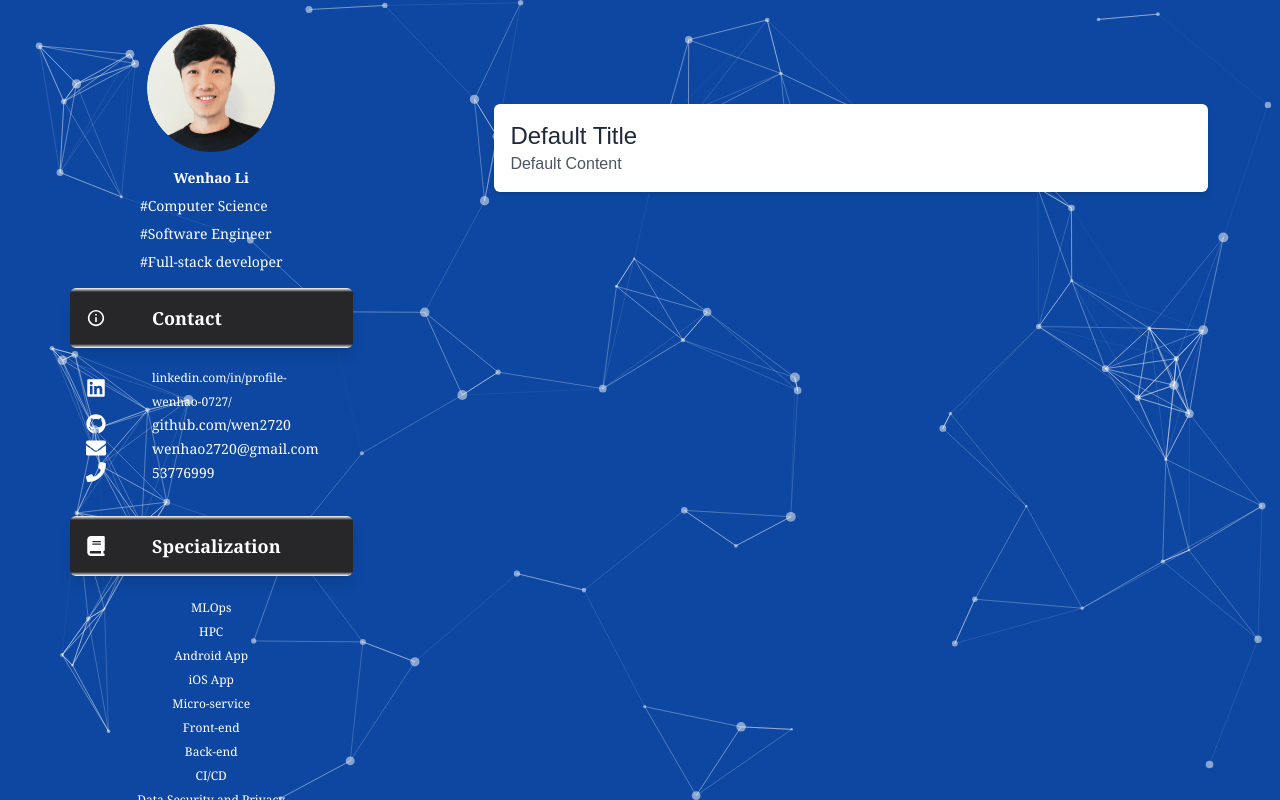
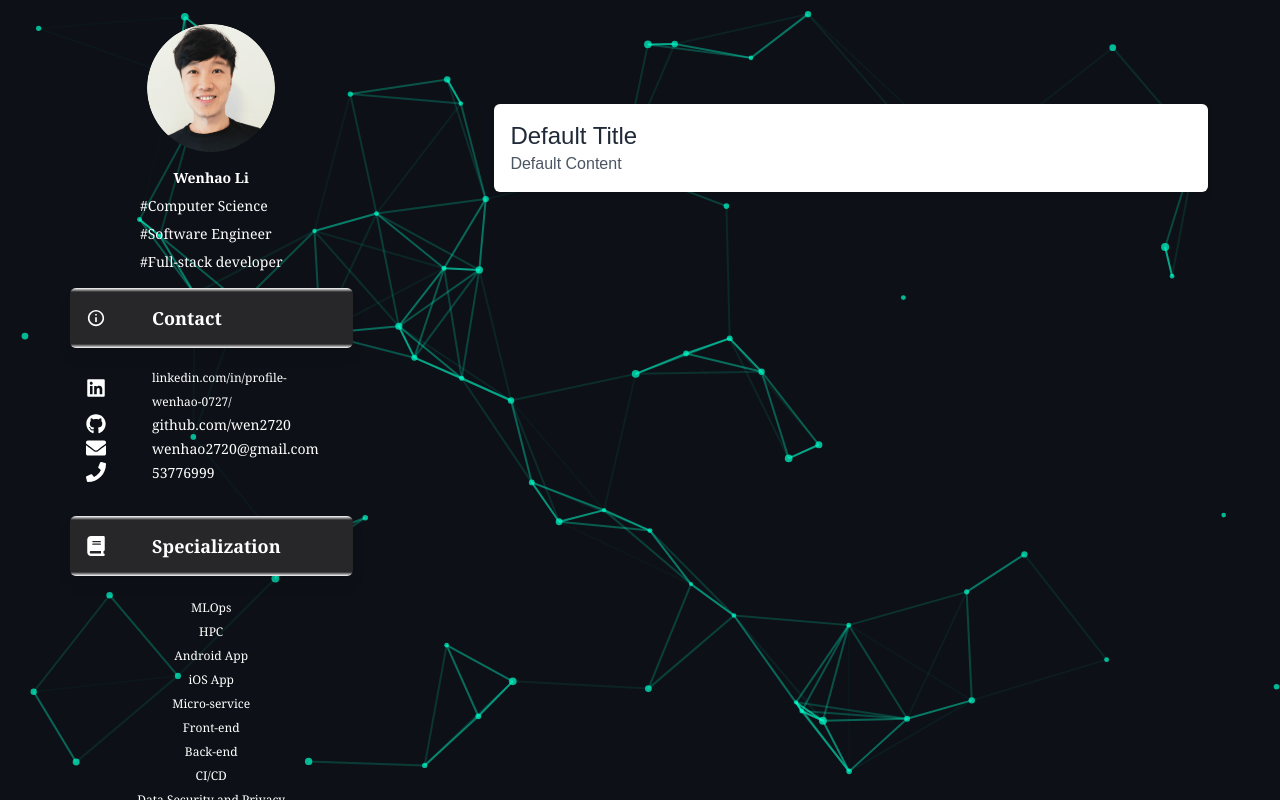
Before and after one commit to wen2720/next.cv, a Next.js app: page / in a window 1280 px wide. Built offline with nearby package versions, Linux system fonts and the light colour scheme.

Commit message:
orgnizing page.tsx

```diff
--- a/components/app/code_skills.tsx
+++ b/components/app/code_skills.tsx
@@ -5,7 +5,7 @@ import { SpecialSkills } from "@/types/ProfileTypes";
 const skills_exp: SpecialSkills = [
 	{
 		icon: FaRegFileCode,
-		id: "Specialization"
+		id: "Programming"
 	},
 	["Python", "Elixir", "Dart", "TypeScript", "C#", "F#", "JavaScript", "HTML", "CSS", "Shell Script", "C++", "Java", "C"]
 ]
--- /dev/null
+++ b/components/app/edge_particles.tsx
@@ -0,0 +1,154 @@
+"use client"
+import { useEffect, useState } from "react";
+import Particles, { initParticlesEngine } from "@tsparticles/react";
+import type { ISourceOptions } from "@tsparticles/engine";
+import { loadFull } from "tsparticles";
+import { loadPolygonMaskPlugin } from "@tsparticles/plugin-polygon-mask"
+
+const EdgeParticles = () => {
+	const [ init, setInit ] = useState(false);
+  useEffect(() => {
+		initParticlesEngine(async (engine) => {
+				await loadFull(engine);
+				await loadPolygonMaskPlugin(engine);
+		}).then(() => {
+				setInit(true);
+		});
+}, []);
+	const options = {
+    name: "Polygon Mask",
+    interactivity: {
+      events: {
+        onClick: {
+          enable: false,
+          mode: "push"
+        },
+        onDiv: {
+          elementId: "repulse-div",
+          enable: false,
+          mode: "repulse"
+        },
+        onHover: {
+          enable: true,
+          mode: "bubble",
+          parallax: {
+            enable: false,
+            force: 2,
+            smooth: 10
+          }
+        }
+      },
+      modes: {
+        bubble: {
+          distance: 40,
+          duration: 2,
+          opacity: 8,
+          size: 6
+        },
+        connect: {
+          distance: 80,
+          links: {
+            opacity: 0.5
+          },
+          radius: 60
+        },
+        grab: {
+          distance: 400,
+          links: {
+            opacity: 1
+          }
+        },
+        push: {
+          quantity: 4
+        },
+        remove: {
+          quantity: 2
+        },
+        repulse: {
+          distance: 200,
+          duration: 0.4
+        },
+        slow: {
+          active: false,
+          radius: 0,
+          factor: 1
+        }
+      }
+    },
+    particles: {
+      color: {
+        value: "#ffffff"
+      },
+      links: {
+        blink: false,
+        color: "#ffffff",
+        consent: false,
+        distance: 30,
+        enable: true,
+        opacity: 0.4,
+        width: 1
+      },
+      move: {
+        enable: true,
+        outModes: "bounce",
+        speed: 1
+      },
+      number: {
+        limit: 0,
+        value: 800
+      },
+      opacity: {
+        animation: {
+          enable: true,
+          speed: 2,
+          sync: false
+        },
+        value: {
+          min: 0.05,
+          max: 0.4
+        }
+      },
+      shape: {
+        type: "circle"
+      },
+      size: {
+        value: 1
+      }
+    },
+    polygon: {
+      draw: {
+        enable: true,
+        lineColor: "rgba(255,255,255,0.2)",
+        lineWidth: 1
+      },
+      enable: true,
+      move: {
+        radius: 10
+      },
+      inline: {
+        arrangement: "equidistant"
+      },
+      scale: 1,
+      type: "inline",
+      url: "https://particles.js.org/images/smalldeer.svg"
+    },
+    background: {
+      color: "#000000",
+      image: "",
+      position: "50% 50%",
+      repeat: "no-repeat",
+      size: "cover"
+    }
+  } as ISourceOptions;
+
+  return (
+		init ?
+    <Particles
+      id="tsparticles"
+      options={options}
+    />
+		: null
+  );
+};
+
+export default EdgeParticles;
--- a/components/app/main_col.tsx
+++ b/components/app/main_col.tsx
@@ -1,5 +1,7 @@
 import React from 'react';
 import TestParticles from './test_particles';
+import EdgeParticles from './edge_particles';
+import Image from "next/image";
 
 // Define the props type
 interface ColumnSpaceProps {
@@ -14,6 +16,7 @@ const MainCol: React.FC<ColumnSpaceProps> = ({ title = "Default Title", content
     <div className="flex flex-col bg-gray-200 p-6 m-6 rounded-lg">
       <div className="bg-white p-4 rounded-md shadow-md z-0">
         <TestParticles/>
+        {/* EdgeParticles /> */}
       </div>
 
       <div className="bg-white p-4 rounded-md shadow-md z-10">
--- a/components/app/side_plane.tsx
+++ b/components/app/side_plane.tsx
@@ -33,7 +33,7 @@ const OneProfile: React.FC<AProfile> = ({
         width={128}
         height={128}
         className="rounded-full object-cover"
-        priority={false}
+        priority={true}
       />
 
       {/* Name */}
--- a/components/app/test_particles.tsx
+++ b/components/app/test_particles.tsx
@@ -1,96 +1,89 @@
-
 "use client"
 import { useCallback } from "react";
 import Particles from "react-tsparticles";
-import type { Container, Engine } from "tsparticles-engine";
+import type { Engine } from "tsparticles-engine";
 import { loadSlim } from "tsparticles-slim";
 
-const TestParticles:React.FC = () => {
+const ParticlesBackground = () => {
   const particlesInit = useCallback(async (engine: Engine) => {
-        console.log(engine);
-
+    // Loads all tsparticles features
     await loadSlim(engine);
-    }, []);
-
-    const particlesLoaded = useCallback(async (container: Container | undefined) => {
-        await console.log(container);
   }, []);
 
   return (
     <Particles
       id="tsparticles"
       init={particlesInit}
-      loaded={particlesLoaded}
       options={{
+
 			background: {
-              color: {
-                  value: "#0d47a1",
+				color: "#0d1117", // Dark background
+			},
+			particles: {
+				number: {
+					value: 80, // More particles for better connectivity
+					density: {
+						enable: true,
+						area: 1000, // Spread area
 					},
 				},
-          fpsLimit: 120,
+				color: {
+					value: "#00ffcc", // Edge color
+				},
+				shape: {
+					type: "circle", // Circular particles
+				},
+				opacity: {
+					value: 0.7,
+				},
+				size: {
+					value: { min: 2, max: 4 }, // Particle size variation
+				},
+				move: {
+					enable: true,
+					speed: 1.5, // Speed of movement
+					direction: "none",
+					random: false,
+					straight: false,
+					outModes: {
+						default: "bounce",
+					},
+				},
+				links: {
+					enable: true,
+					distance: 150, // Maximum distance between linked particles
+					color: "#00ffcc", // Link color
+					opacity: 0.8,
+					width: 2, // Line thickness
+				},
+			},
 			interactivity: {
 				events: {
+					onHover: {
+						enable: true,
+						mode: "grab", // Grab effect on hover
+					},
 					onClick: {
 						enable: true,
-                      mode: "push",
+						mode: "push", // Add more particles on click
 					},
-                  onHover: {
-                      enable: true,
-                      mode: "repulse",
-                  },
-                  resize: true,
 				},
 				modes: {
+					grab: {
+						distance: 200,
+						line_linked: {
+							opacity: 1,
+						},
+					},
 					push: {
 						quantity: 4,
 					},
-                  repulse: {
-                      distance: 200,
-                      duration: 0.4,
 				},
 			},
-          },
-          particles: {
-              color: {
-                  value: "#ffffff",
-              },
-              links: {
-                  color: "#ffffff",
-                  distance: 150,
-                  enable: true,
-                  opacity: 0.5,
-                  width: 1,
-              },
-              move: {
-                  direction: "none",
-                  enable: true,
-                  outModes: {
-                      default: "bounce",
-                  },
-                  random: false,
-                  speed: 6,
-                  straight: false,
-              },
-              number: {
-                  density: {
-                      enable: true,
-                      area: 800,
-                  },
-                  value: 80,
-              },
-              opacity: {
-                  value: 0.5,
-              },
-              shape: {
-                  type: "circle",
-              },
-              size: {
-                  value: { min: 1, max: 5 },
-              },
-          },
-          detectRetina: true,
+			detectRetina: true, // High resolution
 		}}
     />
   );
 };
-export default TestParticles
+
+export default ParticlesBackground;
--- a/package.json
+++ b/package.json
@@ -9,12 +9,16 @@
     "lint": "next lint"
   },
   "dependencies": {
+    "@tsparticles/interaction-external-trail": "^3.8.1",
+    "@tsparticles/plugin-polygon-mask": "^3.8.1",
+    "@tsparticles/react": "^3.0.0",
     "clsx": "^2.1.1",
     "next": "15.1.6",
     "react": "^19.0.0",
     "react-dom": "^19.0.0",
     "react-icons": "^5.4.0",
     "react-tsparticles": "^2.12.2",
+    "tsparticles": "^3.8.1",
     "tsparticles-slim": "^2.12.0"
   },
   "devDependencies": {
```
Also changed, not shown: app/README.md, components/app/page_cv.tsx (added), public/triangle.svg (added), 1 other file (tests, documents, lock files or other folders). Lines whose indentation alone changed are shown as unchanged.
